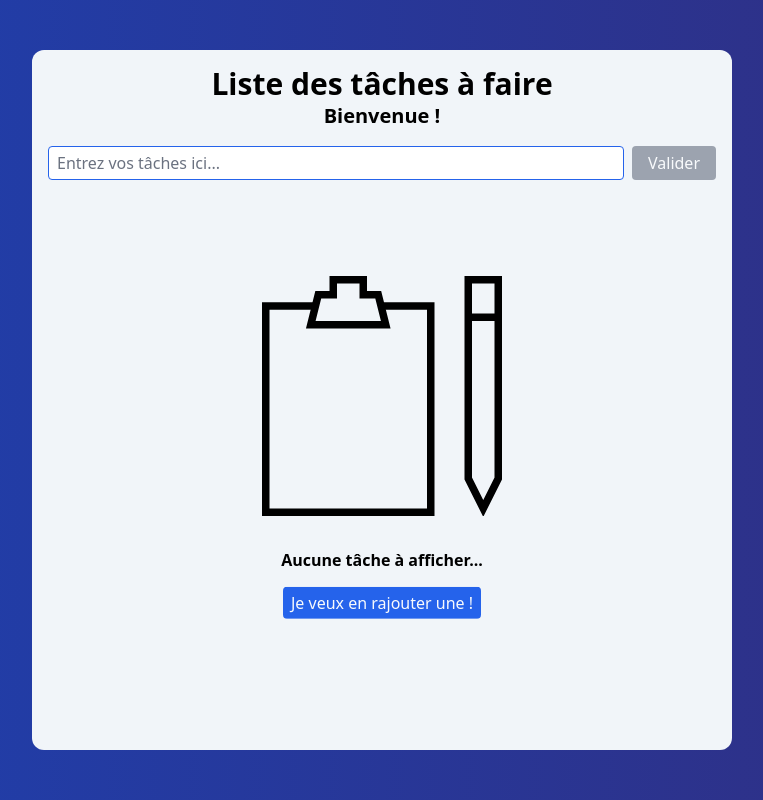
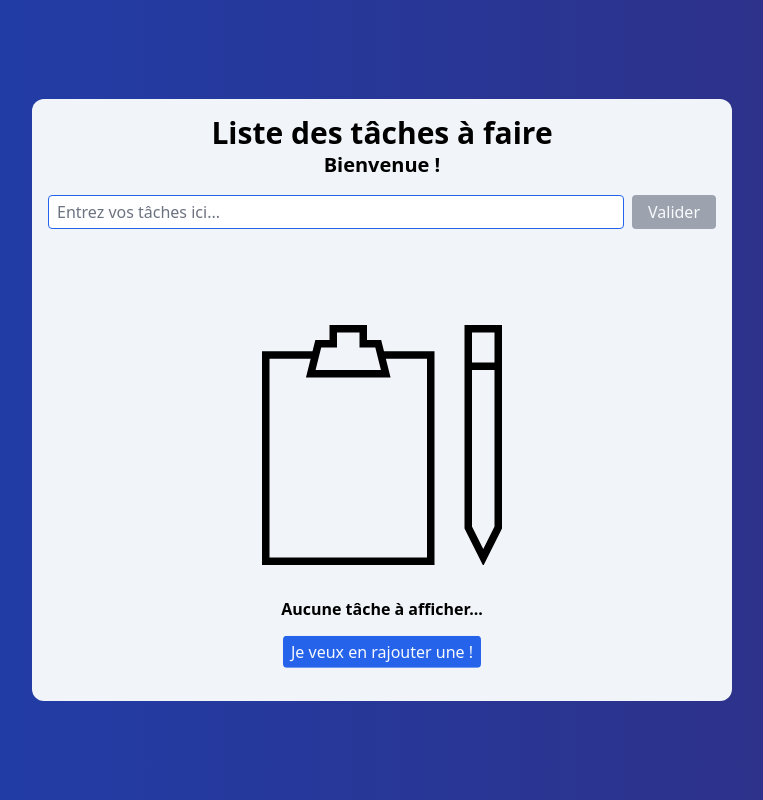
Before and after one commit to 13vlxx/ReactJS-Todos, a React (Vite) app: page / in a window 1280 px wide. Shown: the whole page, without its empty margins (258-1021 px from the left). Built offline with nearby package versions, Linux system fonts and the light colour scheme.

Commit message:
new user interface

```diff
--- a/src/App.jsx
+++ b/src/App.jsx
@@ -51,11 +51,9 @@ function App() {
     errorMessage = <p className="text-red-600">Cette tâche à déjà été définie...</p>;
   }
 
-  console.log(!inputValue);
-
   return (
     <div className="flex items-center justify-center min-h-screen bg-gradient-to-r from-blue-800 to-indigo-900">
-      <div className="min-w-[280px] sm:min-w-[450px] md:min-w-[700px] min-h-[700px] bg-slate-100 rounded-xl p-4">
+      <div className="min-w-[280px] sm:min-w-[450px] md:min-w-[700px] min-h-[600px] bg-slate-100 rounded-xl p-4">
         <h1 className="text-3xl font-semibold text-center">Liste des tâches à faire</h1>
         <h2 className="text-xl font-semibold text-center">
           {todosList.length > 0 ? `${todosList.length} tâches en cours...` : "Bienvenue !"}
@@ -90,7 +88,7 @@ function App() {
         )}
         {todosList.length === 0 && (
           <div className="flex flex-col justify-center items-center mt-24">
-            <img className="w-60 place-content-center" src={noTodo} alt="liste vide" />
+            <img className="w-40 md:w-60 place-content-center" src={noTodo} alt="liste vide" />
             <p className="mt-8 font-semibold">Aucune tâche à afficher...</p>
             <label
               htmlFor="todo"
```
